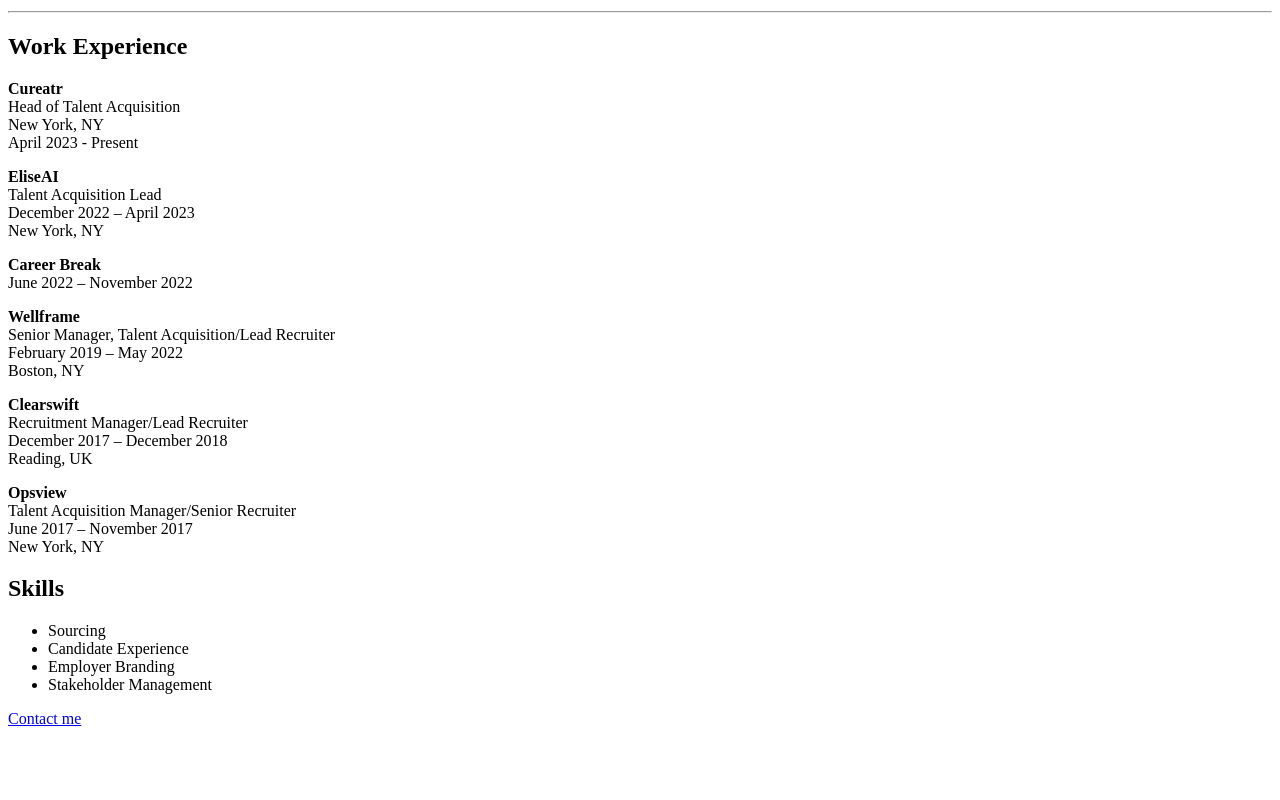
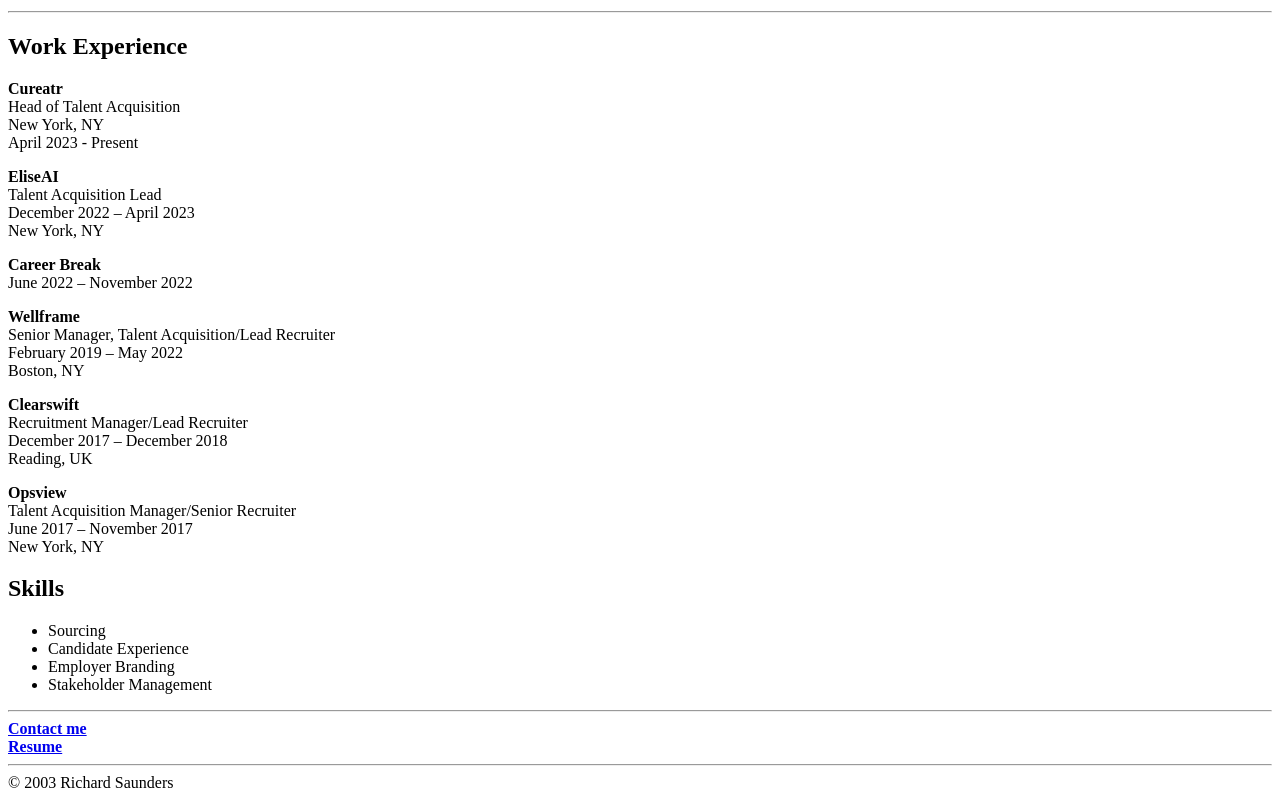
Before and after one commit to richardsaundersio/resume23, a plain HTML site: page index.html in a window 1280 px wide. Shown: the part 330-1130 px from the top of the page. Before the commit the page ends 1066 px from the top, so only its background shows below. Drawn offline with Linux system fonts and the light colour scheme.

Commit message:
Add files via upload

```diff
--- a/index.html
+++ b/index.html
@@ -56,8 +56,12 @@
         <li>Employer Branding</li>
         <li>Stakeholder Management</li>
     </ul>
+    <hr />
+<b><a href="./contact.html">Contact me</a></b><br>
+<b><a href="./richard_saunders_resume_rec.pdf">Resume</a></b>
+<br>
+<hr />
 
-<a href="./contact.html">Contact me</a>
-
+<footer>© 2003 Richard Saunders</footer>
 </body>
 </html>
```
